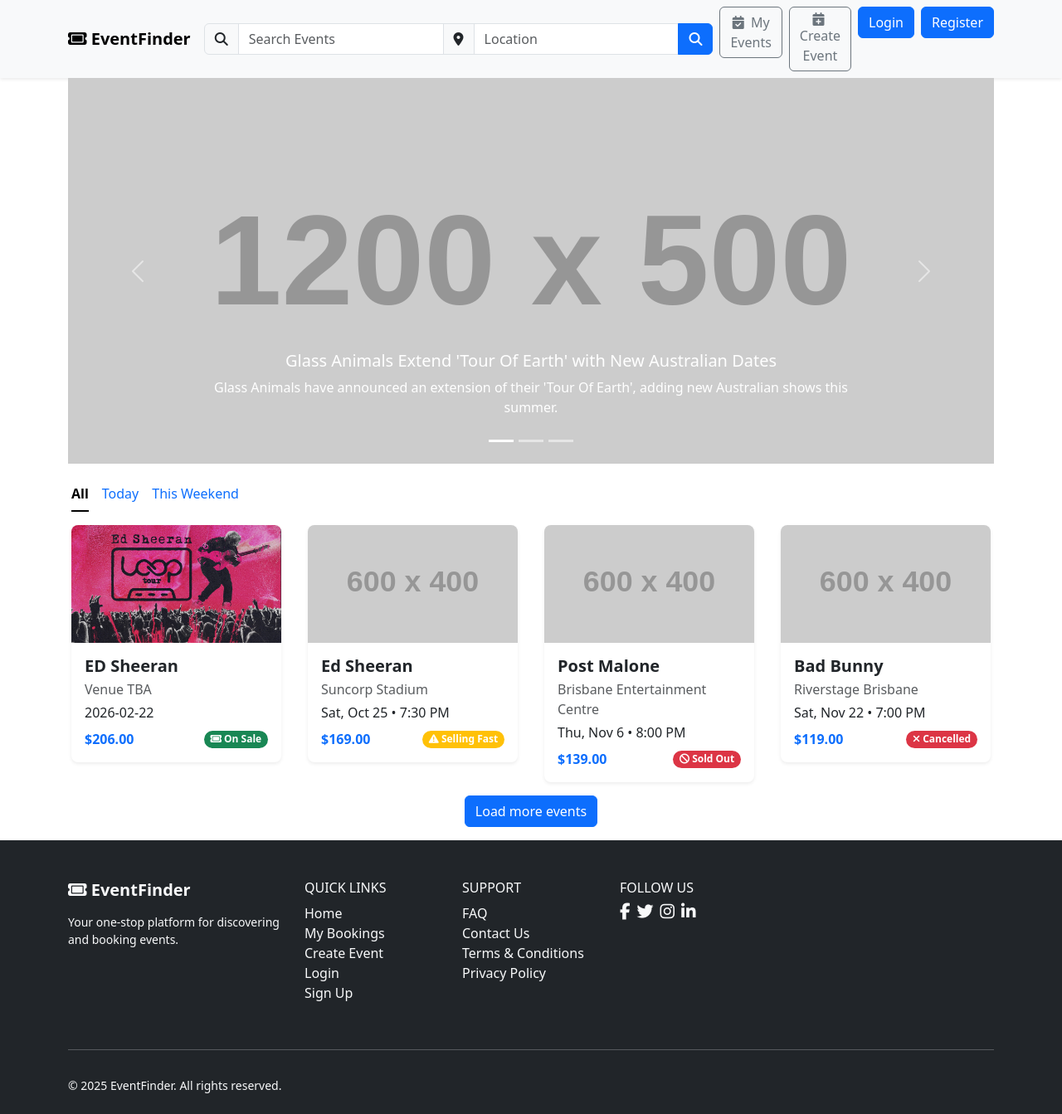
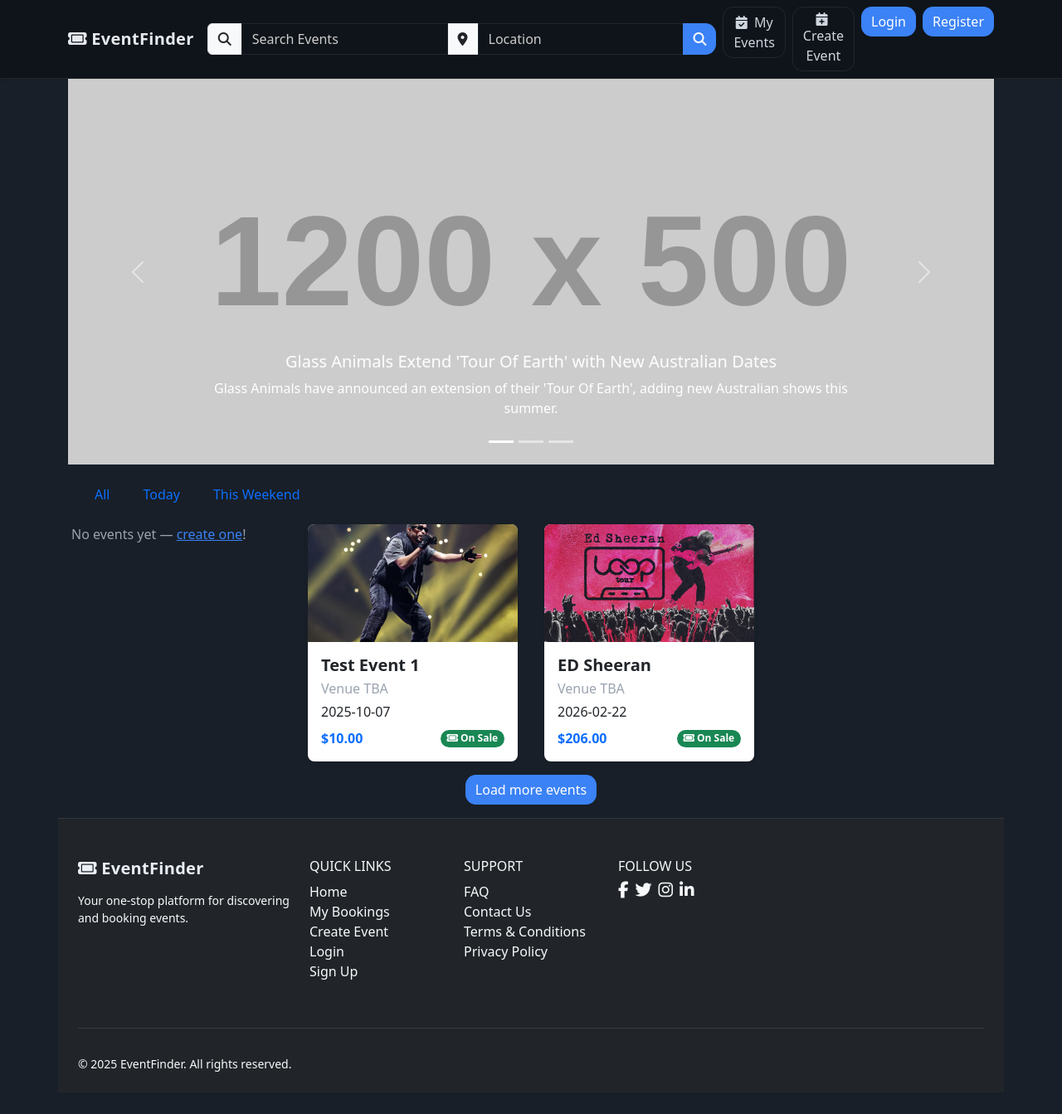
Before and after one commit to suzuki-02/a2_group24, a Flask app: page / in a window 1280 px wide. Shown: the whole page at 83% size. After the commit the page ends 1292 px from the top, so only its background shows below. Run offline with Flask 3, Linux system fonts and the light colour scheme; grey boxes labelled with a size stand in for pictures from a placeholder-image service; some libraries are stand-ins or nearby versions.

Commit message:
style: update UI for less Bootstrappy look (custom CSS + index changes)

```diff
--- a/website/static/style/styles.css
+++ b/website/static/style/styles.css
@@ -0,0 +1,254 @@
+/* ---------------------------
+   Base / Theme
+---------------------------- */
+:root{
+  --bg:#181f28;
+  --panel:#202735;
+  --muted:#9aa3af;
+  --text:#e6e9ee;
+  --brand:#49c39e;
+  --brand-600:#2fb389;
+  --brand-700:#279874;
+  --accent:#3b82f6;
+  --danger:#ef4444;
+  --warning:#f59e0b;
+  --success:#22c55e;
+  --card:#5a626c;
+  --border:rgba(255,255,255,.08);
+  --shadow:0 10px 20px rgba(0,0,0,.25);
+}
+
+html,body{
+  background:var(--bg);
+  color:var(--text);
+}
+
+/* Improve default Bootstrap contrasts on dark bg */
+.text-muted{ color:var(--muted)!important; }
+a{ color:var(--accent); }
+a:hover{ color:#93c5fd; }
+
+/* ---------------------------
+   Navbar + Search
+---------------------------- */
+.navbar{
+  background:#0f141a!important;
+  border-bottom:1px solid var(--border);
+}
+
+.navbar-brand{
+  color:var(--text)!important;
+  letter-spacing:.3px;
+}
+
+.search-wrap{
+  display:flex; gap:.5rem; width:100%;
+}
+
+/* icon chip left of the input */
+.search-chip{
+  background:var(--panel);
+  border:1px solid var(--border);
+  color:var(--muted);
+  display:flex; align-items:center; justify-content:center;
+  width:44px; border-radius:.75rem;
+}
+
+/* search inputs */
+.search-input,
+.location-input{
+  background:var(--panel)!important;
+  border:1px solid var(--border)!important;
+  color:var(--text)!important;
+  border-radius:.75rem!important;
+}
+
+/* place­holders readable */
+.search-input::placeholder,
+.location-input::placeholder{
+  color:#c7ced8!important;
+  opacity:1;
+}
+
+/* search button */
+.btn-search{
+  background:var(--brand);
+  color:#07281f;
+  border:none;
+  border-radius:.75rem;
+  padding:.65rem .9rem;
+}
+.btn-search:hover{ background:var(--brand-600); }
+
+/* Right-side nav pills (“My Events”, “Create Event”) */
+.nav-cta .btn{
+  border:1px solid var(--border);
+  background:var(--panel);
+  color:var(--text);
+  padding:.6rem 1rem;
+  border-radius:1rem;
+  line-height:1.1;
+  min-height:44px;              /* ensure equal height */
+  display:flex; align-items:center; gap:.45rem;
+}
+.nav-cta .btn:hover{ background:#1e2430; }
+
+/* Ensure both My Events and Create Event look the same width */
+.nav-cta .btn{ min-width:125px; justify-content:center; }
+
+/* Logout button (primary) */
+.btn-primary{
+  background:var(--accent)!important;
+  border:none!important;
+}
+.btn-primary:hover{ filter:brightness(1.05); }
+
+/* ---------------------------
+   Filter Tabs (All / Today / This Weekend)
+---------------------------- */
+.filters{
+  display:flex; gap:1.25rem; align-items:center;
+  padding:1rem 0 .5rem;
+}
+.filters .filter-link{
+  color:#cbd5e1;
+  text-decoration:none;
+  padding:.3rem .1rem;
+  border-bottom:2px solid transparent;
+}
+.filters .filter-link:hover{ color:#e5e7eb; }
+.filters .filter-link.active{
+  color:#fff;
+  border-color:var(--accent);
+}
+
+/* “No events yet — create one” */
+.empty-inline{
+  color:#cbd5e1;
+}
+.empty-inline a{
+  color:#9bd0ff;
+  text-decoration:none;
+}
+.empty-inline a:hover{ color:#c8e5ff; }
+
+/* ---------------------------
+   Event Cards (grid)
+---------------------------- */
+.event-grid{
+  display:grid;
+  grid-template-columns:repeat(12,1fr);
+  gap:1.25rem;
+}
+@media (max-width: 1199px){ .event-grid{ grid-template-columns:repeat(8,1fr);} }
+@media (max-width: 767px){  .event-grid{ grid-template-columns:repeat(4,1fr);} }
+
+.event-col{ grid-column:span 3; }
+@media (max-width:1199px){ .event-col{ grid-column:span 4; } }
+@media (max-width:767px){  .event-col{ grid-column:span 4; } }
+
+.card.event{
+  background:var(--card);
+  border:1px solid var(--border);
+  border-radius:1rem;
+  overflow:hidden;
+  box-shadow:var(--shadow);
+  transition:transform .18s ease, box-shadow .18s ease, border-color .18s ease;
+}
+.card.event:hover{
+  transform:translateY(-3px);
+  border-color:rgba(255,255,255,.14);
+  box-shadow:0 14px 30px rgba(0,0,0,.33);
+}
+
+/* image area */
+.event .ratio{ background:#d9d9d9; }
+.object-fit-cover{ object-fit:cover; }
+
+/* body */
+.card.event .card-body{
+  padding:1rem 1rem 1.1rem;
+}
+.card.event .card-title{
+  font-weight:700; letter-spacing:.2px; margin-bottom:.2rem;
+}
+.event .meta{
+  display:flex; gap:.75rem; color:var(--muted); font-size:.925rem;
+}
+
+/* price + status pill row */
+.event .foot{
+  display:flex; justify-content:space-between; align-items:center;
+  margin-top:.6rem;
+}
+.price{ color:#93c5fd; font-weight:600; }
+
+/* status pills */
+.pill{
+  display:inline-flex; align-items:center; gap:.45rem;
+  border-radius:999px; padding:.25rem .6rem; font-size:.85rem;
+}
+.pill-warning{ background:rgba(245,158,11,.16); color:#fbbf24; }
+.pill-danger{  background:rgba(239,68,68,.14);  color:#f87171; }
+.pill-success{ background:rgba(34,197,94,.15); color:#86efac; }
+
+/* ---------------------------
+   Forms & Inputs
+---------------------------- */
+.form-control{
+  background:#0f141a;
+  color:var(--text);
+  border:1px solid var(--border);
+  border-radius:.75rem;
+}
+.form-control:focus{
+  border-color:#3b82f6; box-shadow:0 0 0 3px rgba(59,130,246,.25);
+}
+
+/* File input tweak */
+input[type="file"].form-control{
+  padding:.55rem .75rem;
+  background:#111722;
+}
+
+/* Buttons */
+.btn{
+  border-radius:.8rem;
+}
+.btn-outline-secondary{
+  border:1px solid var(--border)!important;
+  color:#cfd6df!important;
+}
+.btn-outline-secondary:hover{
+  background:#1f2633!important;
+}
+
+/* ---------------------------
+   Footer
+---------------------------- */
+footer{
+  background:#0d1117!important;
+  border-top:1px solid var(--border);
+}
+footer a{ color:#dbe7ff; }
+footer a:hover{ color:#ffffff; text-decoration:underline; }
+footer .navbar-brand{ color:#e9eef7!important; }
+
+/* ---------------------------
+   Utilities
+---------------------------- */
+.rounded-2xl{ border-radius:1rem; }
+.shadow-soft{ box-shadow:var(--shadow); }
+.badge{ border-radius:999px; }
+hr{ border-color:var(--border); }
+/* Make ALL placeholder text readable across the site */
+::placeholder {
+  color: #bfbfbf !important;   /* light gray */
+  opacity: 1;                  /* make sure it’s fully visible */
+}
+
+/* For dark backgrounds, make it brighter */
+input.form-control::placeholder,
+textarea.form-control::placeholder {
+  color: #cccccc !important;   /* adjust to white (#fff) if needed */
+}
--- a/website/templates/base.html
+++ b/website/templates/base.html
@@ -16,7 +16,8 @@
     <header>
         <!-- Header -->
 
-        <nav class="navbar navbar-expand-lg navbar-light bg-light shadow-sm">
+        <nav class="navbar navbar-expand-lg shadow-sm">
+
             <div class="container">
 
                 <!-- Brand -->
@@ -62,7 +63,8 @@
                             </a>
                         </li>
                         <li class="nav-item">
-                            <a class="btn btn-outline-secondary w-100 btn-nowrap" href="/events/create" target="_top">
+                            <a class="btn btn-outline-secondary w-100 btn-nowrap" href="/events/create"
+                                target="_top">
                                 <i class="fa-solid fa-calendar-plus me-1"></i> Create Event
                             </a>
                         </li>
--- a/website/templates/index.html
+++ b/website/templates/index.html
@@ -63,34 +63,33 @@
   </div>
 
 
-  <!-- Category filters -->
-
-  <div class="px-1 d-flex mt-3">
-    <ul class="nav nav-underline" id="myTab" role="tablist">
-
-      <!-- All events -->
-
+      <!-- Filters -->
+<div class="container px-3 mt-3">
+  <ul class="nav nav-pills gap-2" id="event-filters" role="tablist">
     <li class="nav-item" role="presentation">
-        <button class="nav-link active" id="home-tab" data-bs-toggle="tab" data-bs-target="#home-tab-pane" type="button"
-          role="tab" aria-controls="home-tab-pane" aria-selected="true">All</button>
+      <a
+        class="nav-link {% if active_filter=='all' %}active{% endif %}"
+        href="{{ url_for('main.index', filter='all') }}"
+        role="tab"
+      >All</a>
     </li>
-
-      <!-- Today -->
-
     <li class="nav-item" role="presentation">
-        <button class="nav-link" id="profile-tab" data-bs-toggle="tab" data-bs-target="#profile-tab-pane" type="button"
-          role="tab" aria-controls="profile-tab-pane" aria-selected="false">Today</button>
+      <a
+        class="nav-link {% if active_filter=='today' %}active{% endif %}"
+        href="{{ url_for('main.index', filter='today') }}"
+        role="tab"
+      >Today</a>
     </li>
-
-      <!-- This weekend -->
-
     <li class="nav-item" role="presentation">
-        <button class="nav-link" id="contact-tab" data-bs-toggle="tab" data-bs-target="#contact-tab-pane" type="button"
-          role="tab" aria-controls="contact-tab-pane" aria-selected="false">This
-          Weekend</button>
+      <a
+        class="nav-link {% if active_filter=='weekend' %}active{% endif %}"
+        href="{{ url_for('main.index', filter='weekend') }}"
+        role="tab"
+      >This Weekend</a>
     </li>
   </ul>
 </div>
+
   <div class="row">
     <!-- Event 1 (dynamic from DB) -->
     <div class="col-12 col-md-6 col-lg-3 p-3">
@@ -100,7 +99,11 @@
         <!-- Event image -->
         <a href="{{ url_for('event.show', id=event.id) }}" class="stretched-link">
           <div class="ratio ratio-16x9">
-            <img src="{{ event.image }}" class="card-img-top object-fit-cover" alt="{{ event.title }}">
+            <img src="{{ event.image and url_for('static', filename=event.image) or 'https://placehold.co/600x400?text=Event+Image' }}"
+     class="card-img-top object-fit-cover"
+   alt="{{ event.title }}"
+>
+
           </div>
         </a>
 
@@ -124,76 +127,43 @@
       {% endif %}
     </div>
 
-    <!-- Event 2 (placeholder) -->
+   {% if events and events|length %}
+  {% for ev in events %}
     <div class="col-12 col-md-6 col-lg-3 p-3">
       <div class="card border-0 shadow-sm rounded-3 overflow-hidden">
-        <a href="{{ url_for('event.show', id=event.id) }}" class="stretched-link">
+        <a href="{{ url_for('event.show', id=ev.id) }}" class="stretched-link">
           <div class="ratio ratio-16x9">
-            <img src="https://placehold.co/600x400?text=Event+Image" class="card-img-top object-fit-cover"
-              alt="Event placeholder">
+            {% set img = ev.image %}
+            <img
+              src="{{ img if img and img.startswith('/static/') else url_for('static', filename=img or 'image/default.jpg') }}"
+              class="card-img-top object-fit-cover"
+              alt="{{ ev.title }}">
           </div>
         </a>
         <div class="card-body">
-          <h5 class="card-title fw-bold mb-1">Ed Sheeran</h5>
-          <p class="text-muted mb-1">Suncorp Stadium</p>
-          <p class="mb-2">Sat, Oct 25 • 7:30 PM</p>
+          <h5 class="card-title fw-bold mb-1">{{ ev.title }}</h5>
+          <p class="text-muted mb-1">{{ ev.venue or 'Venue TBA' }}</p>
+          <p class="mb-2">
+            {% if ev.date %}{{ ev.date }}{% else %}Date to be announced{% endif %}
+          </p>
           <div class="d-flex justify-content-between align-items-center">
-            <p class="fw-semibold text-primary mb-0">$169.00</p>
-            <span class="badge rounded-pill bg-warning">
-              <i class="fa-solid fa-triangle-exclamation"></i> Selling Fast
+            <p class="fw-semibold text-primary mb-0">
+              {{ ev.price is not none and ('$%.2f'|format(ev.price)) or 'Free' }}
+            </p>
+            <span class="badge rounded-pill bg-success">
+              <i class="fa-solid fa-ticket"></i> On Sale
             </span>
           </div>
         </div>
       </div>
     </div>
+  {% endfor %}
+{% else %}
+  <div class="col-12">
+    <p class="text-muted">No events yet — <a href="{{ url_for('event.create') }}">create one</a>!</p>
+  </div>
+{% endif %}
 
-    <!-- Event 3 (placeholder) -->
-    <div class="col-12 col-md-6 col-lg-3 p-3">
-      <div class="card border-0 shadow-sm rounded-3 overflow-hidden">
-        <a href="{{ url_for('event.show', id=event.id) }}" class="stretched-link">
-          <div class="ratio ratio-16x9">
-            <img src="https://placehold.co/600x400?text=Event+Image" class="card-img-top object-fit-cover"
-              alt="Event placeholder">
-          </div>
-        </a>
-        <div class="card-body">
-          <h5 class="card-title fw-bold mb-1">Post Malone</h5>
-          <p class="text-muted mb-1">Brisbane Entertainment Centre</p>
-          <p class="mb-2">Thu, Nov 6 • 8:00 PM</p>
-          <div class="d-flex justify-content-between align-items-center">
-            <p class="fw-semibold text-primary mb-0">$139.00</p>
-            <span class="badge rounded-pill bg-danger">
-              <i class="fa-solid fa-ban"></i> Sold Out
-            </span>
-          </div>
-        </div>
-      </div>
-    </div>
-
-    <!-- Event 4 (placeholder) -->
-    <div class="col-12 col-md-6 col-lg-3 p-3">
-      <div class="card border-0 shadow-sm rounded-3 overflow-hidden">
-        <a href="{{ url_for('event.show', id=event.id) }}" class="stretched-link">
-          <div class="ratio ratio-16x9">
-            <img src="https://placehold.co/600x400?text=Event+Image" class="card-img-top object-fit-cover"
-              alt="Event placeholder">
-          </div>
-        </a>
-        <div class="card-body">
-          <h5 class="card-title fw-bold mb-1">Bad Bunny</h5>
-          <p class="text-muted mb-1">Riverstage Brisbane</p>
-          <p class="mb-2">Sat, Nov 22 • 7:00 PM</p>
-          <div class="d-flex justify-content-between align-items-center">
-            <p class="fw-semibold text-primary mb-0">$119.00</p>
-            <span class="badge rounded-pill bg-danger">
-              <i class="fa-solid fa-xmark"></i> Cancelled
-            </span>
-          </div>
-        </div>
-      </div>
-    </div>
-  </div>
-</div>
 
 <!-- Load more events button -->
 
--- a/website/views.py
+++ b/website/views.py
@@ -9,9 +9,10 @@ main_bp = Blueprint('main', __name__)
 
 @main_bp.route('/')
 def index():
-    # Get one event (e.g., the most recent)
-    event = db.session.scalar(db.select(Event).order_by(Event.id.desc()))
-    return render_template('index.html', event=event)
+    events = db.session.scalars(db.select(Event).order_by(Event.date.asc())).all()
+    return render_template('index.html', events=events)
+
+
 # in website/views.py (already done)
 @main_bp.route('/search')
 def search():
```
Also changed, not shown: instance/sitedata.sqlite. Lines whose indentation alone changed are shown as unchanged.
